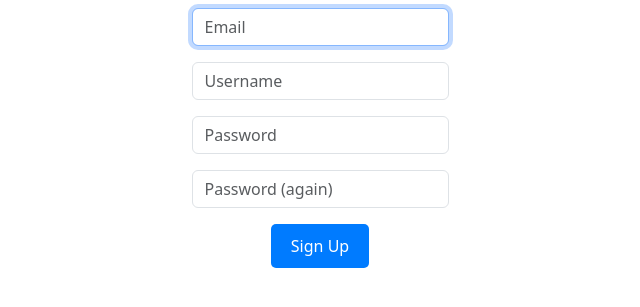
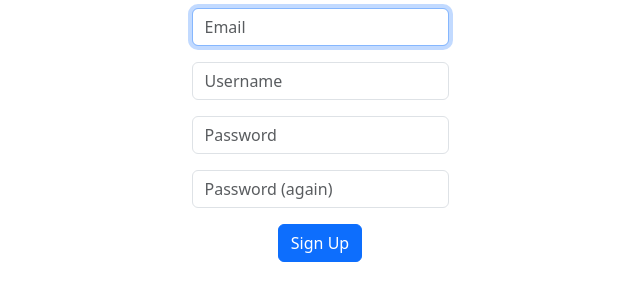
Before and after one commit to Carlos-cybertech/cybertechelec, a Flask app: page /auth/register in a window 1280 px wide. Shown: the part 110-417 px from the top of the page, without its empty margins (320-960 px from the left). Run offline with Flask 3, Linux system fonts and the light colour scheme; parts of the project's set-up code (start-up, migrations or seed data) failed here and were passed over.

Commit message:
Update styles.css

```diff
--- a/static/styles.css
+++ b/static/styles.css
@@ -78,22 +78,6 @@ nav .navbar-brand {
     /* Adjust the value as needed */
     margin-bottom: 30px;
     /* Adjust the value as needed */
-}
-
-.btn {
-    display: inline-block;
-    padding: 10px 20px;
-    font-size: 16px;
-    color: white;
-    background-color: #007BFF;
-    border: none;
-    border-radius: 5px;
-    text-decoration: none;
-    text-align: center;
-}
-
-.btn:hover {
-    background-color: #0056b3;
 }
 
 .inline-textbox {
```
